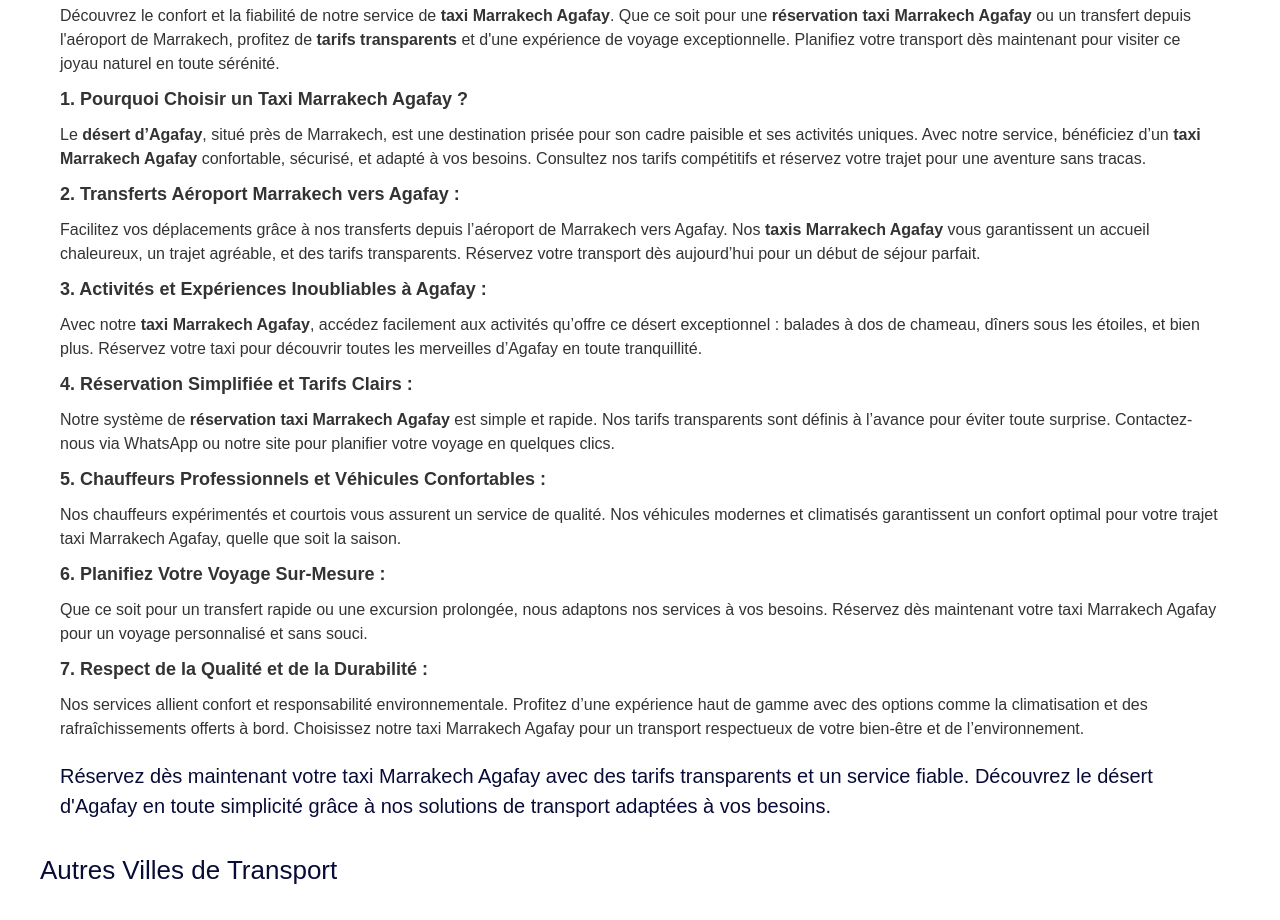
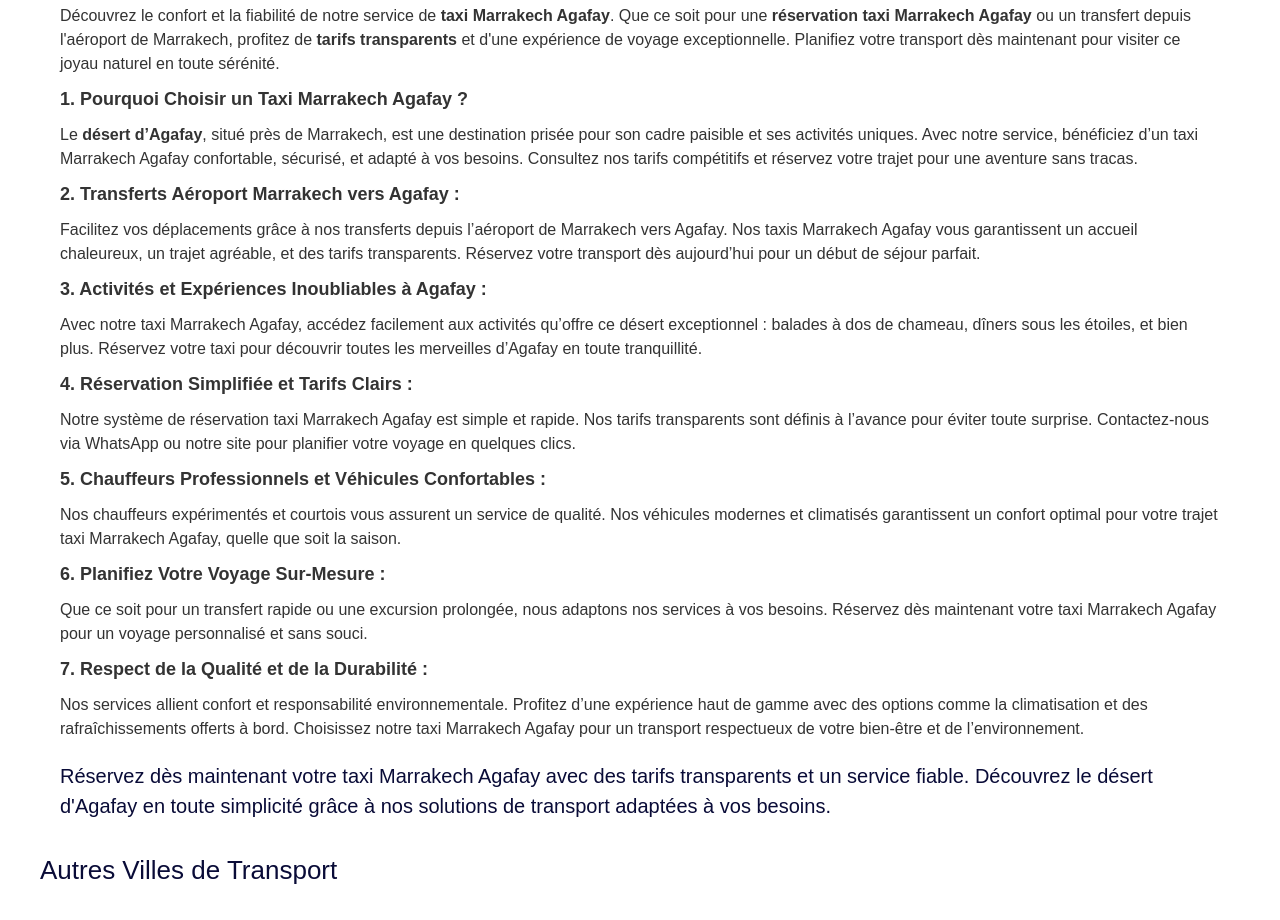
Before and after one commit to hamzaelbaz/taxitoagafay, a website: page public/agafay-marrakech.html in a window 1280 px wide. Shown: the part 920-1840 px from the top of the page. Drawn offline with nearby package versions, Linux system fonts and the light colour scheme; a script that the page names is missing.

Commit message:
SEO Description

```diff
--- a/public/agafay-marrakech.html
+++ b/public/agafay-marrakech.html
@@ -87,19 +87,19 @@
                </p>
                <h3><strong>1. Pourquoi Choisir un Taxi Marrakech Agafay ?</strong></h3>
                <p>
-                   Le <strong>désert d’Agafay</strong>, situé près de Marrakech, est une destination prisée pour son cadre paisible et ses activités uniques. Avec notre service, bénéficiez d’un <strong>taxi Marrakech Agafay</strong> confortable, sécurisé, et adapté à vos besoins. Consultez nos tarifs compétitifs et réservez votre trajet pour une aventure sans tracas.
+                   Le <strong>désert d’Agafay</strong>, situé près de Marrakech, est une destination prisée pour son cadre paisible et ses activités uniques. Avec notre service, bénéficiez d’un taxi Marrakech Agafay confortable, sécurisé, et adapté à vos besoins. Consultez nos tarifs compétitifs et réservez votre trajet pour une aventure sans tracas.
                </p>
                <h3><strong>2. Transferts Aéroport Marrakech vers Agafay :</strong></h3>
                <p>
-                   Facilitez vos déplacements grâce à nos transferts depuis l’aéroport de Marrakech vers Agafay. Nos <strong>taxis Marrakech Agafay</strong> vous garantissent un accueil chaleureux, un trajet agréable, et des tarifs transparents. Réservez votre transport dès aujourd’hui pour un début de séjour parfait.
+                   Facilitez vos déplacements grâce à nos transferts depuis l’aéroport de Marrakech vers Agafay. Nos taxis Marrakech Agafay vous garantissent un accueil chaleureux, un trajet agréable, et des tarifs transparents. Réservez votre transport dès aujourd’hui pour un début de séjour parfait.
                </p>
                <h3><strong>3. Activités et Expériences Inoubliables à Agafay :</strong></h3>
                <p>
-                   Avec notre <strong>taxi Marrakech Agafay</strong>, accédez facilement aux activités qu’offre ce désert exceptionnel : balades à dos de chameau, dîners sous les étoiles, et bien plus. Réservez votre taxi pour découvrir toutes les merveilles d’Agafay en toute tranquillité.
+                   Avec notre taxi Marrakech Agafay, accédez facilement aux activités qu’offre ce désert exceptionnel : balades à dos de chameau, dîners sous les étoiles, et bien plus. Réservez votre taxi pour découvrir toutes les merveilles d’Agafay en toute tranquillité.
                </p>
                <h3><strong>4. Réservation Simplifiée et Tarifs Clairs :</strong></h3>
                <p>
-                   Notre système de <strong>réservation taxi Marrakech Agafay</strong> est simple et rapide. Nos tarifs transparents sont définis à l’avance pour éviter toute surprise. Contactez-nous via WhatsApp ou notre site pour planifier votre voyage en quelques clics.
+                   Notre système de réservation taxi Marrakech Agafay est simple et rapide. Nos tarifs transparents sont définis à l’avance pour éviter toute surprise. Contactez-nous via WhatsApp ou notre site pour planifier votre voyage en quelques clics.
                </p>
                <h3><strong>5. Chauffeurs Professionnels et Véhicules Confortables :</strong></h3>
                <p>
```
